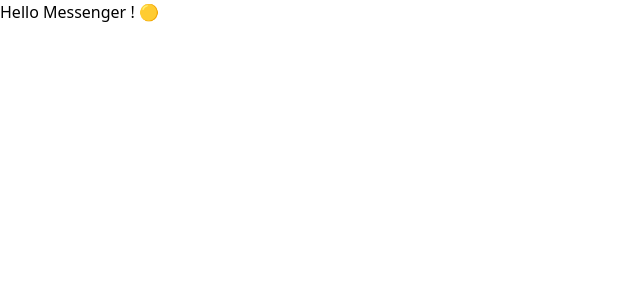
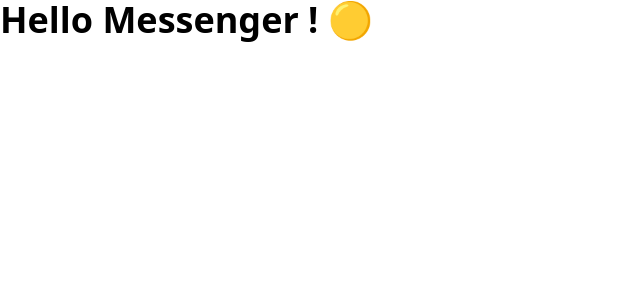
Before and after one commit to Amayuru1999/Messenger, a Next.js app: page / in a window 1280 px wide. Shown: the top 300 px of the page, without its empty margins (0-640 px from the left). Built offline with nearby package versions, Linux system fonts and the light colour scheme.

Commit message:
fix: ensure tailwind is correctly applying

```diff
--- a/app/page.tsx
+++ b/app/page.tsx
@@ -1,5 +1,7 @@
 export default function Home() {
   return (
-  <div>Hello Messenger ! 🟡</div>
+  <div>
+    <p className="text-4xl font-bold">Hello Messenger ! 🟡</p>
+  </div>
   )
 }
```
